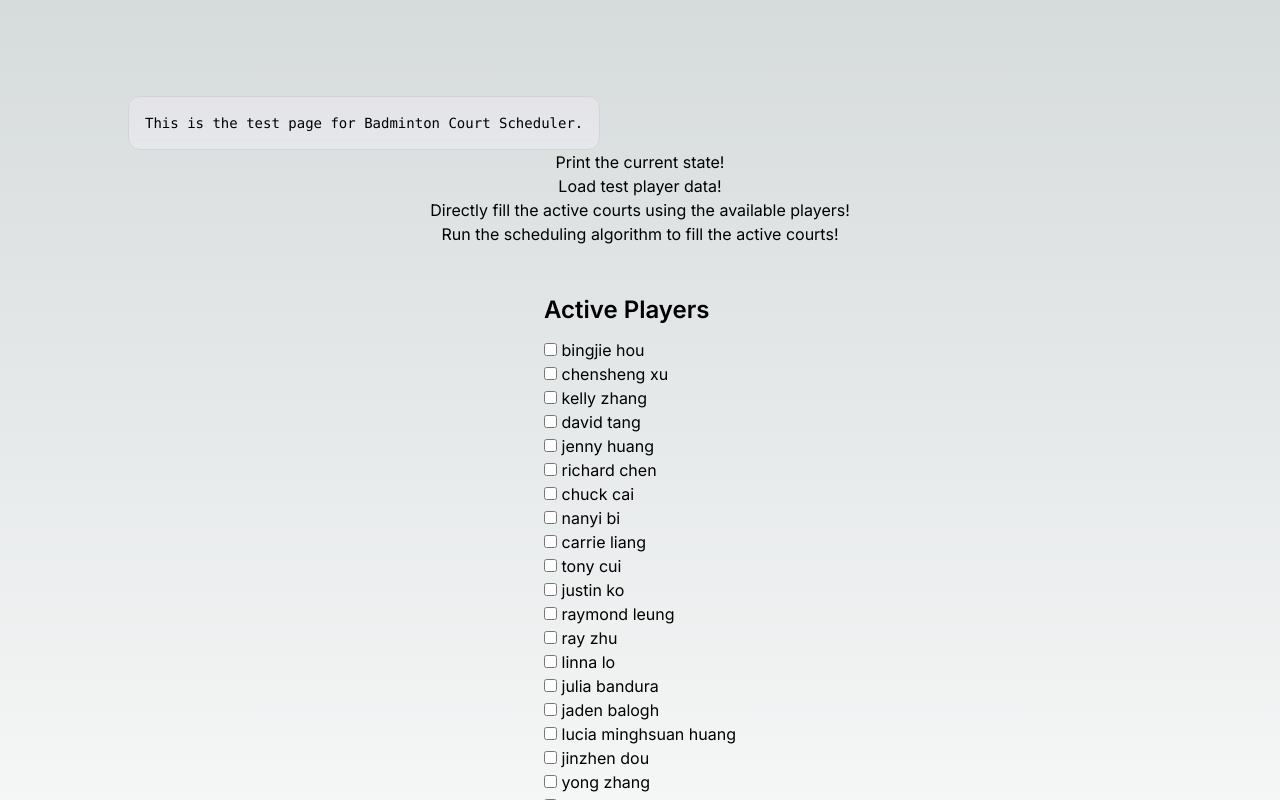
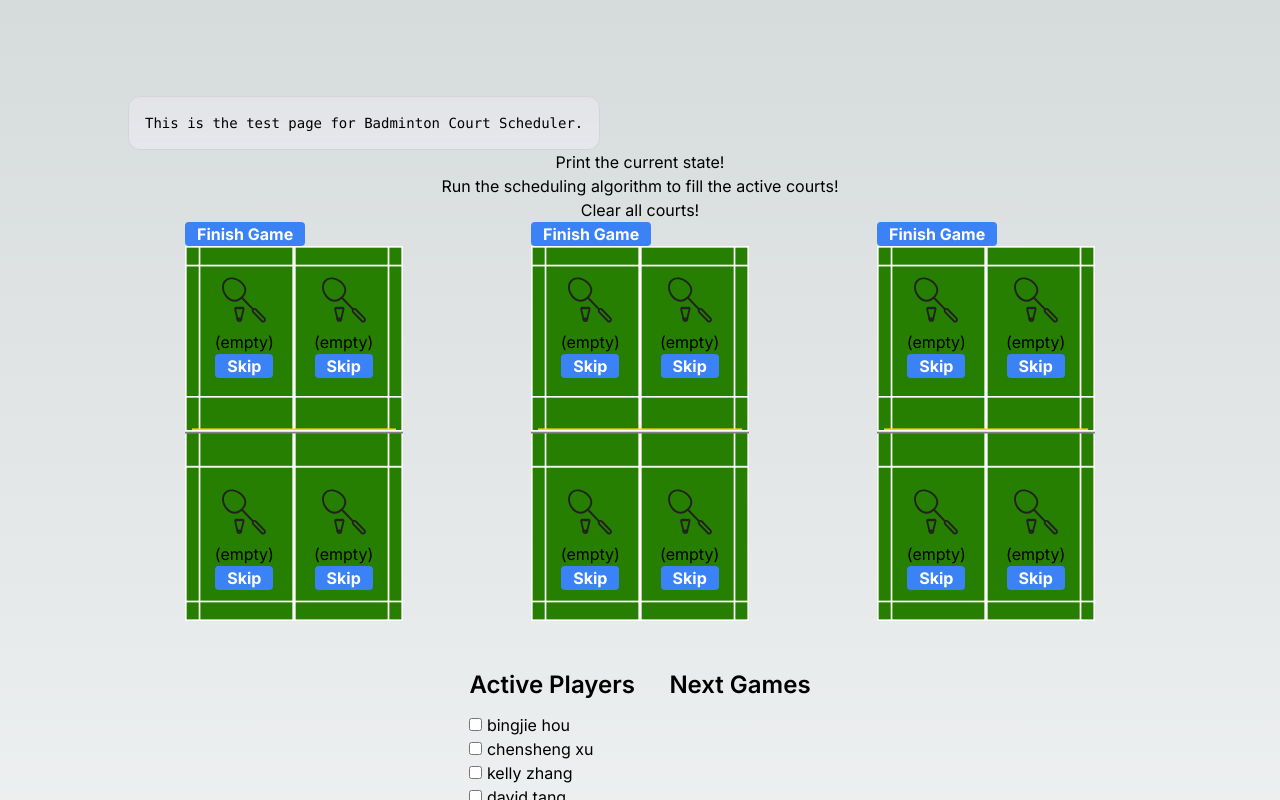
Before and after one commit to JadenBalogh/badminton-court-scheduler, a Next.js app: page / in a window 1280 px wide. Shown: the top 800 px of the page. Built offline with nearby package versions, Linux system fonts and the light colour scheme.

Commit message:
Added Finish Game button and its relating functions of updating players timestamps, added Next Games display.

```diff
--- a/app/active-courts.tsx
+++ b/app/active-courts.tsx
@@ -3,15 +3,23 @@ import CourtDisplay from "./court";
 
 type ActiveCourtsProps = {
   courts: Court[];
+  handleCourtFinishesGame: (i: number) => void;
 }
 
-export default function ActiveCourts({ courts }: ActiveCourtsProps) {
+export default function ActiveCourts({ courts, handleCourtFinishesGame }: ActiveCourtsProps) {
   return (
     <div className="relative flex w-full justify-center gap-x-32">
       {
-        courts.map((court) => {
-          return <CourtDisplay key={court.id} court={court} />
-        })
+        courts.map((court) =>
+          <div key={court.id}>
+            <button
+              className="bg-blue-500 hover:bg-blue-700 text-white font-bold px-3 rounded"
+              onClick={() => handleCourtFinishesGame(court.id)}>
+                Finish Game
+            </button>
+            <CourtDisplay court={court} />
+          </div>
+        )
       }
     </div>
   );
--- a/app/page.tsx
+++ b/app/page.tsx
@@ -36,9 +36,11 @@ export default function Home() {
   let [activeCourts, setActiveCourts] = useState<Court[]>([]);
   let [courtQueue, setCourtQueue] = useState<Court[]>([]);
 
+  // Load player data, load registered players and initialize empty courts
   useEffect(() => {
     loadPlayerData();
     loadRegisteredPlayers();
+    initializeEmptyCourts();
 
     async function loadPlayerData() {
       let data = await fetch('./player-data.txt');
@@ -69,7 +71,20 @@ export default function Home() {
         setRegisteredPlayers(arr => [...arr, line.trim().toLowerCase()]);
       }
     }
+
+
   }, []);
+
+  function initializeEmptyCourts() {
+    let emptyCourts: Court[] = [];
+    for (let i = 0; i < sessionSettings.courtCount; i++) {
+      emptyCourts.push({
+        id: i,
+        players: []
+      });
+    }
+    setActiveCourts(emptyCourts);
+  }
 
   function getPlayerData(name: string) {
     return playerDatas.find(data => data.name == name);
@@ -94,7 +109,7 @@ export default function Home() {
     let player: Player = {
       name: name,
       skillLevel: playerData ? playerData.skillLevel : 2,
-      lastPlayedTimestamp: 0,
+      lastPlayedTimestamp: Date.now(),
       lastPartneredTimestamp: {},
       lastScheduledEndTimestamp: 0
     };
@@ -175,13 +190,75 @@ export default function Home() {
     console.log("Filled active courts.");
   }
 
-  function scheduleCourts() {
-    Scheduler.generateQueue(activePlayers, 20, sessionSettings);
+  function fillEmptyCourtsFromCourtQueue(games: Court[]): number {
+    let i = 0;
+
+    setActiveCourts(
+      activeCourts.map(court => {
+        if (court.players.length === 0 && games[i]) {
+          console.log("Court", court.id, "is empty, filling with game queue number", i, "for players", games[i].players);
+          const newPlayers = games[i].players;
+          i++;
+          return { ...court, players: newPlayers };
+        }
+        return court;
+      })
+    );
+
+    return i;
+  }
+
+  function handleScheduleCourts() {
+    const games = Scheduler.generateQueue(activePlayers, 20, sessionSettings);
+    setCourtQueue(games);
+
+    const courtsFilled = fillEmptyCourtsFromCourtQueue(games);
+
+    if (courtsFilled > 0) {
+      setCourtQueue(courtQueue.slice(courtsFilled));
+    }
+  }
+
+  function handleCourtFinishesGame(i: number) {
+    console.log("Finishing game " + i + " at " + Date.now());
+
+    // Remove players from court
+    setActiveCourts(
+      activeCourts.map((court, id) => {
+        if (court.id === i) {
+          return { ...court, players: [] };
+        }
+        return court;
+      })
+    );
+
+    function isPlayerInCourt(player: Player, court: Court) {
+      return court.players.some(p => p.name === player.name);
+    }
+
+    function updateLastPartneredTimestamp(player: Player, players: Player[]) {
+      players.filter(p => p.name !== player.name).forEach((p) => {
+        player.lastPartneredTimestamp[p.name] = Date.now();
+      });
+    }
+
+    // Update players last played timestamps and last partnered timestamps
+    setActivePlayers(
+      activePlayers.map((player) => {
+        if (isPlayerInCourt(player, activeCourts[i])) {
+          updateLastPartneredTimestamp(player, activeCourts[i].players);
+          return { ...player, lastPlayedTimestamp: Date.now() };
+        }
+        return player;
+      })
+    );
+
+    // handleScheduleCourts();
   }
 
   function printState() {
-    console.log("PlayerDatas:");
-    console.log(playerDatas);
+    // console.log("PlayerDatas:");
+    // console.log(playerDatas);
     console.log("Players:");
     console.log(activePlayers);
     console.log("Courts:");
@@ -201,31 +278,52 @@ export default function Home() {
           Print the current state!
         </button>
 
-        <button onClick={() => loadTestPlayers()}>
+        {/* <button onClick={() => loadTestPlayers()}>
           Load test player data!
+        </button> */}
+
+        {/* <button onClick={() => fillActiveCourts()}>
+          Directly fill the active courts using the available players!
+        </button> */}
+
+        <button onClick={handleScheduleCourts}>
+          Run the scheduling algorithm to fill the active courts!
         </button>
 
-        <button onClick={() => fillActiveCourts()}>
-          Directly fill the active courts using the available players!
-        </button>
-
-        <button onClick={() => scheduleCourts()}>
-          Run the scheduling algorithm to fill the active courts!
+        <button onClick={() => initializeEmptyCourts()}>
+          Clear all courts!
         </button>
       </div>
 
-      <ActiveCourts courts={activeCourts} />
+      <ActiveCourts courts={activeCourts} handleCourtFinishesGame={handleCourtFinishesGame} />
 
-      <div className="flex flex-col py-12">
+      <div className="flex gap-2">
+        <div className="flex flex-col py-12">
+          <h2 className={`mb-3 text-2xl font-semibold`}>
+            Active Players
+          </h2>
+
+          {registeredPlayers.map((player, idx) =>
+            <div key={idx}>
+              <input type="checkbox" value={player} onChange={(event) => onPlayerChecked(event)} /> {player}
+            </div>
+          )}
+        </div>
+
+        <div className="flex flex-col py-12">
         <h2 className={`mb-3 text-2xl font-semibold`}>
-          Active Players
+          Next Games
         </h2>
 
-        {registeredPlayers.map((player, idx) =>
-          <div key={idx}>
-            <input type="checkbox" value={player} onChange={(event) => onPlayerChecked(event)} /> {player}
+        {courtQueue.slice(0, 3).map((game, i) =>
+          <div key={i}>
+            <p>{game.players[0].name} + {game.players[1].name}</p>
+            <p>vs</p>
+            <p>{game.players[2].name} + {game.players[3].name}</p>
+            <p>--------------------</p>
           </div>
         )}
+      </div>
       </div>
     </main>
   );
```
